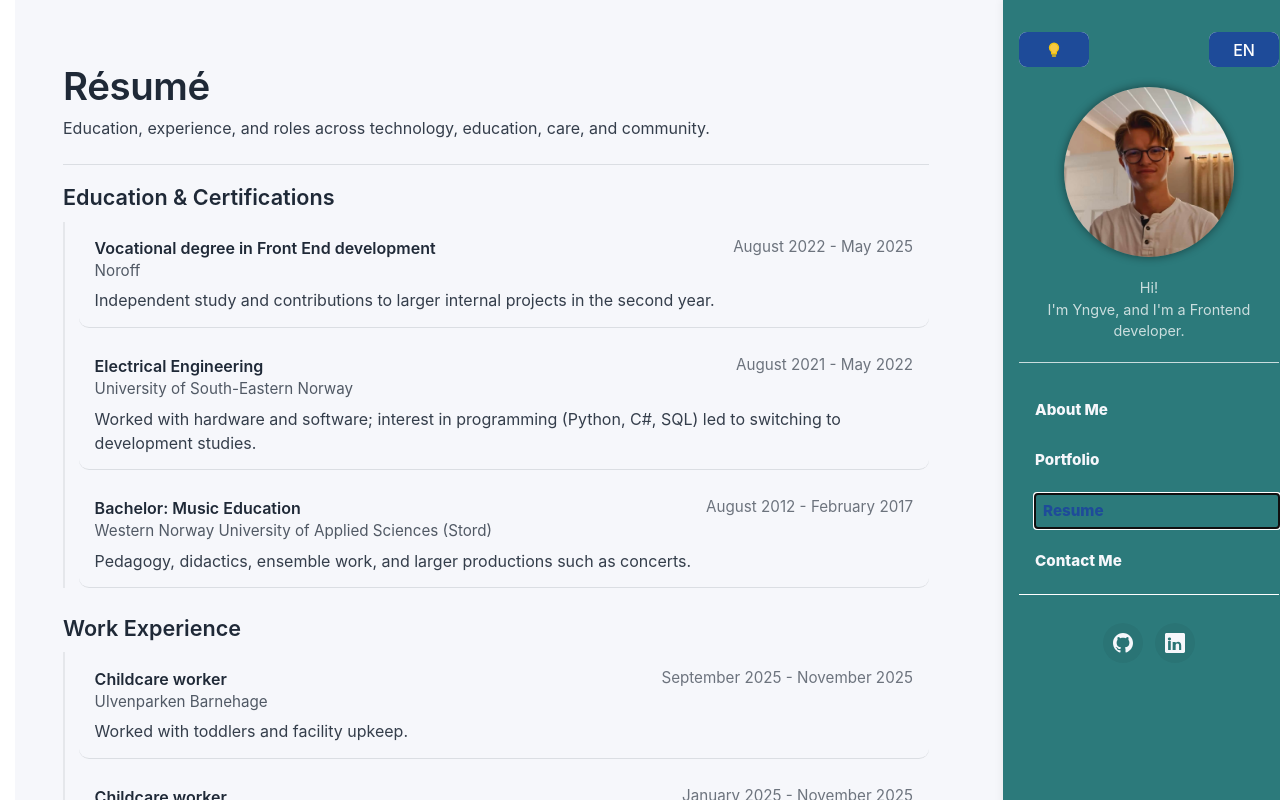
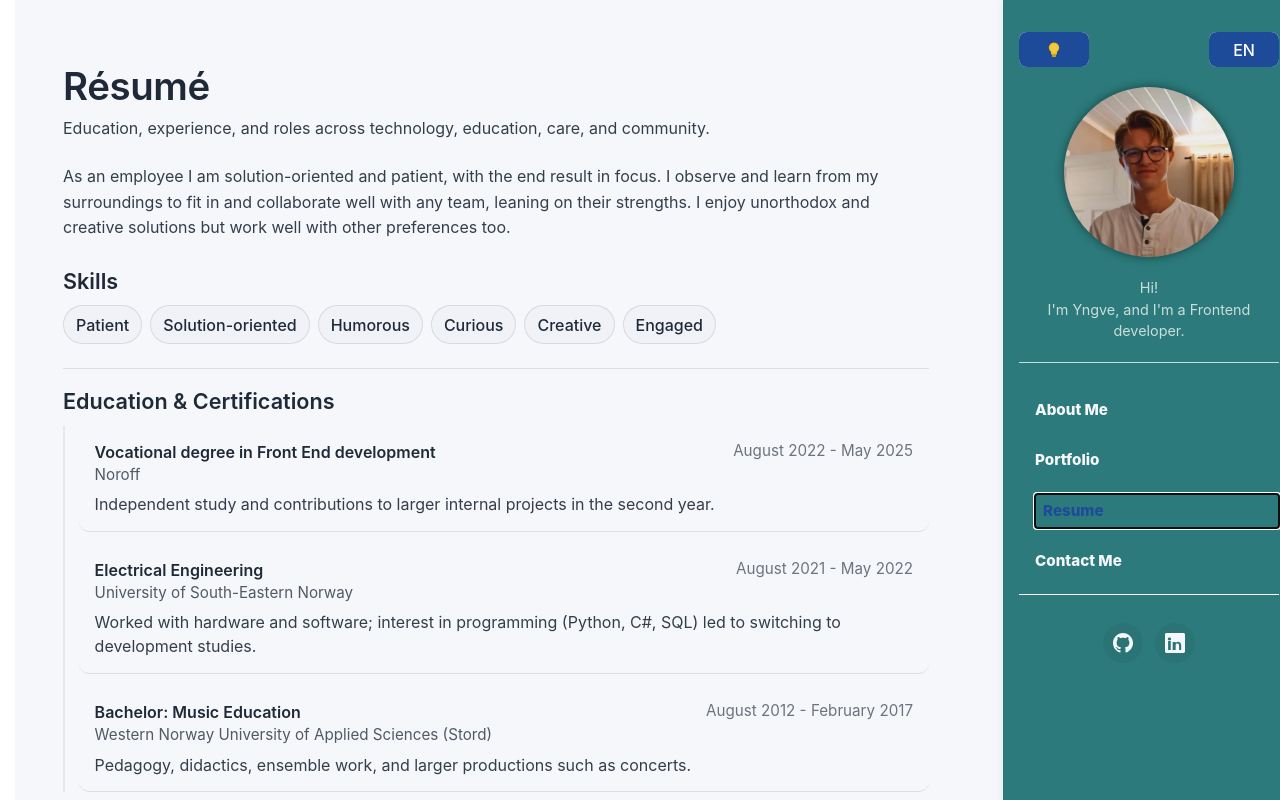
Before and after one commit to YngvN/YngvN.github.io, a React (Vite) app: page /#about in a window 1280 px wide. Both pictures are taken after a click on the button "Resume". Shown: the top 800 px of the page. Built offline with nearby package versions, Linux system fonts and the light colour scheme.

Commit message:
Changed some animation

```diff
--- a/src/App.css
+++ b/src/App.css
@@ -44,7 +44,7 @@
 
 @keyframes page-slide-in {
   from {
-    transform: translateX(120%);
+    transform: translateX(-120%);
   }
   to {
     transform: translateX(0);
@@ -56,7 +56,7 @@
     transform: translateX(0);
   }
   to {
-    transform: translateX(-120%);
+    transform: translateX(120%);
   }
 }
 
--- a/src/pages/resume/resume.scss
+++ b/src/pages/resume/resume.scss
@@ -9,6 +9,35 @@
     max-width: 780px;
     margin: 0 0 1.5rem;
     color: rgba(colors.color('text'), 0.9);
+}
+
+.resume__summary {
+    max-width: 820px;
+    margin: 0 0 1.5rem;
+    line-height: 1.6;
+    color: rgba(colors.color('text'), 0.9);
+}
+
+.resume__skills {
+    margin-bottom: 1.5rem;
+}
+
+.resume__skills-list {
+    display: flex;
+    flex-wrap: wrap;
+    gap: 0.5rem;
+    padding: 0;
+    margin: 0.25rem 0 0;
+    list-style: none;
+}
+
+.resume__skill {
+    border: 1px solid rgba(colors.color('text'), 0.12);
+    border-radius: 999px;
+    padding: 0.4rem 0.75rem;
+    background: rgba(colors.color('text'), 0.02);
+    font-weight: fonts.$font-weight-medium;
+    color: colors.color('text');
 }
 
 .resume__sections {
@@ -98,6 +127,16 @@ body[data-theme='dark'] {
         color: rgba(colors.color-dark('text'), 0.95);
     }
 
+    .resume__summary {
+        color: rgba(colors.color-dark('text'), 0.95);
+    }
+
+    .resume__skill {
+        border-color: rgba(colors.color-dark('text'), 0.2);
+        background: rgba(colors.color-dark('text'), 0.08);
+        color: colors.color-dark('text');
+    }
+
     .resume__sections {
         border-top: 1px solid rgba(colors.color-dark('text'), 0.16);
     }
--- a/src/pages/resume/resume.tsx
+++ b/src/pages/resume/resume.tsx
@@ -28,6 +28,9 @@ type ResumeSection = {
 type ResumeContent = {
     heading: Localized;
     intro: Localized;
+    summary: Localized;
+    skillsHeading: Localized;
+    skills: Localized[];
     sections: ResumeSection[];
 };
 
@@ -217,16 +220,40 @@ const resumeCopy: ResumeContent = {
         en: 'Education, experience, and roles across technology, education, care, and community.',
         no: 'Utdanning, arbeidserfaring og roller innen teknologi, pedagogikk, omsorg og kultur.',
     },
+    summary: {
+        en: 'As an employee I am solution-oriented and patient, with the end result in focus. I observe and learn from my surroundings to fit in and collaborate well with any team, leaning on their strengths. I enjoy unorthodox and creative solutions but work well with other preferences too.',
+        no: 'Som arbeidstaker er jeg løsningsorientert og tålmodig, med sluttresultatet som fokus. Jeg prøver å observere og lære fra omgivelsene mine for å kunne passe inn og jobbe bra med team som jeg blir plassert i, og jobbe ut ifra deres styrker. Jeg liker uortodokse og kreative løsninger, men jobber fint med andre sine ønsker om de heller vil gjøre noe annet.',
+    },
+    skillsHeading: { en: 'Skills', no: 'Evner' },
+    skills: [
+        { en: 'Patient', no: 'Tålmodig' },
+        { en: 'Solution-oriented', no: 'Løsningsorientert' },
+        { en: 'Humorous', no: 'Humoristisk' },
+        { en: 'Curious', no: 'Nysgjerrig' },
+        { en: 'Creative', no: 'Kreativ' },
+        { en: 'Engaged', no: 'Engasjert' },
+    ],
     sections: resumeSections,
 };
 
 const Resume: React.FC<ResumeProps> = ({ language }) => {
-    const { heading, intro, sections } = resumeCopy;
+    const { heading, intro, summary, skillsHeading, skills, sections } = resumeCopy;
 
     return (
         <div className="container resume">
             <h1 className="page-heading">{heading[language]}</h1>
             <p className="resume__intro">{intro[language]}</p>
+            <p className="resume__summary">{summary[language]}</p>
+            <div className="resume__skills">
+                <h2 className="resume-section__title">{skillsHeading[language]}</h2>
+                <ul className="resume__skills-list">
+                    {skills.map((skill, idx) => (
+                        <li key={idx} className="resume__skill">
+                            {skill[language]}
+                        </li>
+                    ))}
+                </ul>
+            </div>
 
             <div className="resume__sections">
                 {sections.map(({ id, title, items }) => (
```
